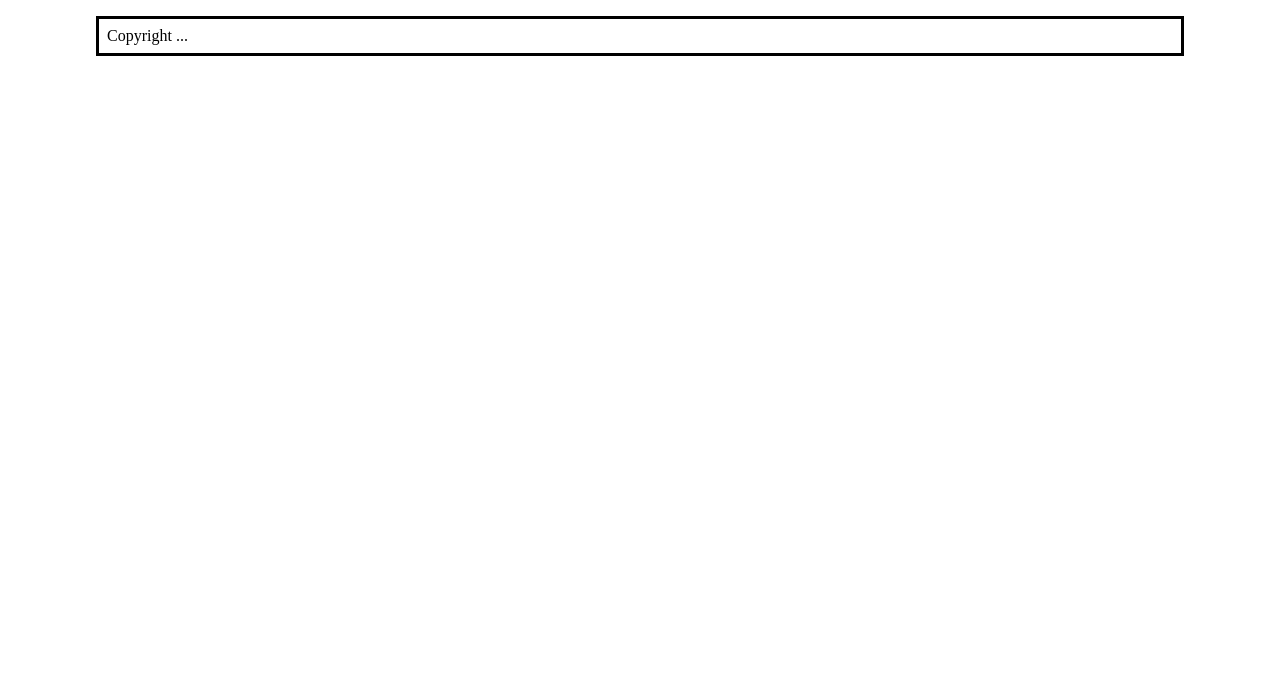
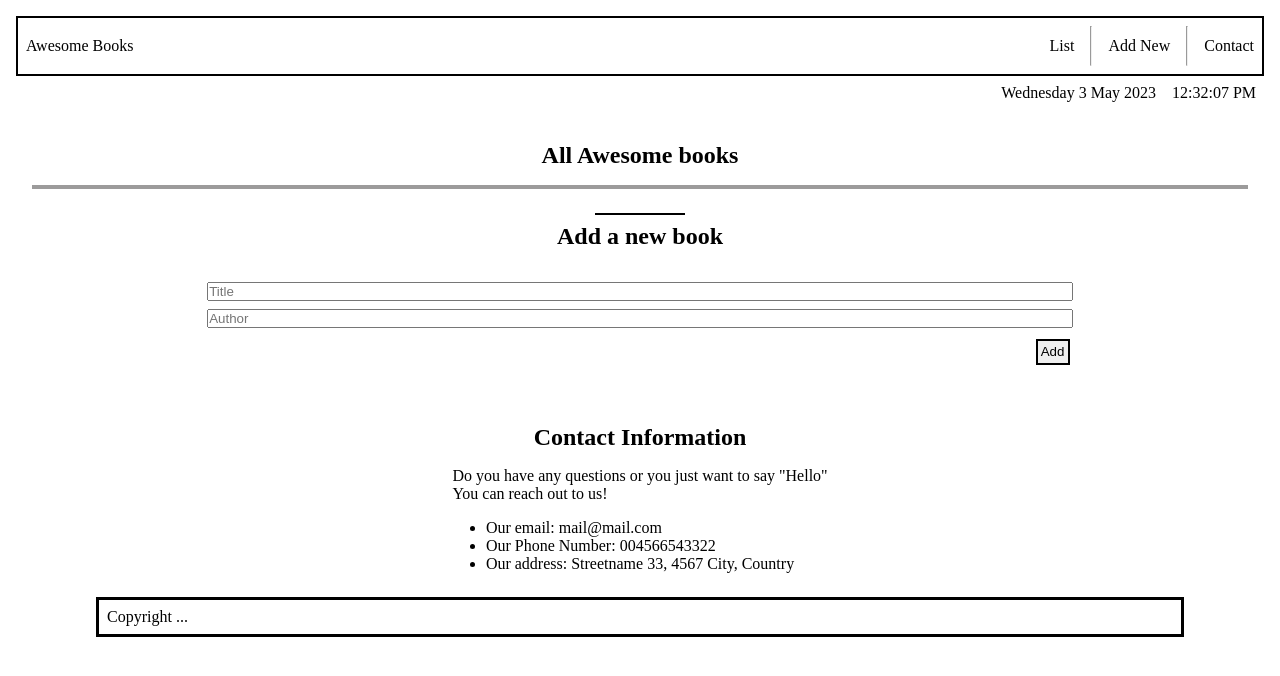
Before and after one commit to ProgramKingAbel/Awesome-Books, a website: page index.html in a window 1280 px wide. Drawn offline with Linux system fonts and the light colour scheme.

Commit message:
added sections and date to nav

```diff
--- a/index.html
+++ b/index.html
@@ -8,6 +8,66 @@
   <title>Awesome Books</title>
 </head>
 <body>
+  <header>
+
+    <nav>
+      <div class="top">
+        <a href="#" onclick="window.location.reload()" class="logo">Awesome Books</a>
+        <div class="menu">
+          <ul>
+          <li class="menu-item"><a href="#" class="menu-link">List</a></li>
+          <hr />
+          <li class="menu-item"><a href="#" class="menu-link">Add New</a></li>
+          <hr />
+          <li class="menu-item"><a href="#" class="menu-link">Contact</a></li>
+        </ul>
+        </div>
+      </div>
+
+      <div class="bottom">
+        <div class="date">
+        <span id="day">day</span>
+        <span id="daynum">00</span>
+        <span id="month">month</span>
+        <span id="year">0000</span>
+      </div>
+      <div class="current-time"></div>
+    </div>
+    </nav>
+  </header>
+
+<section>
+  <div class="wrapper">
+    <h1 class="site-head">All Awesome books</h1>
+    <div class="all-books"></div>
+    </div>
+</section>
+
+<section >
+  <div class="add-area" id="add-area">
+  <hr />
+  <h2>Add a new book</h2>
+    <form class="add-book" id="add-book">
+      <input type="text" name="title" id="title" placeholder="Title" required>
+      <input type="text" name="author" id="author" placeholder="Author" required>
+      <button type="submit" id="submit">Add</button>
+  </form>
+</div>
+</section>
+
+
+  <section >
+    <div class="contact" id="contact">
+    <h2>Contact Information</h2>
+    <p>Do you have any questions or you just want to say "Hello" <br /> You can reach out to us!</p>
+    <ul>
+      <li><p>Our email: mail@mail.com</p></li>
+      <li><p>Our Phone Number: 004566543322</p></li>
+      <li><p>Our address: Streetname 33, 4567 City, Country</p></li>
+    </ul>
+  </div>
+  </section>
+
 
   <footer>
     <p>Copyright ...</p>
--- a/script.js
+++ b/script.js
@@ -1,4 +1,63 @@
 /* eslint-disable max-classes-per-file */
+
+// Time code
+const currentTime = document.querySelector('.current-time');
+
+function showTime() {
+  let time = new Date();
+  currentTime.innerHTML = time.toLocaleTimeString('en-US', { hour12: true });
+  setTimeout(showTime, 1000);
+}
+showTime();
+
+//Date Code
+
+function currentDate() {
+  let now = new Date();
+
+  //return integer
+  let dayName = now.getDay(),
+    dayNum = now.getDate(),
+    month = now.getMonth(),
+    year = now.getFullYear();
+
+  const months = [
+    "January",
+    "February",
+    "March",
+    "April",
+    "May",
+    "June",
+    "July",
+    "August",
+    "September",
+    "October",
+    "November",
+    "December",
+  ];
+  const weekDay = [
+    "Sunday",
+    "Monday",
+    "Tuesday",
+    "Wednesday",
+    "Thursday",
+    "Friday",
+    "Saturday",
+  ];
+
+
+  //collect ids of date
+  const collect = ["day", "daynum", "month", "year"];
+
+  // return value array with number as a index
+  const val = [weekDay[dayName], dayNum, months[month], year];
+
+  for (var i = 0; i < collect.length; i++) {
+    document.getElementById(collect[i]).firstChild.nodeValue = val[i];
+  }
+}
+currentDate();
+
 
 
 // Book class to represent a book
```
